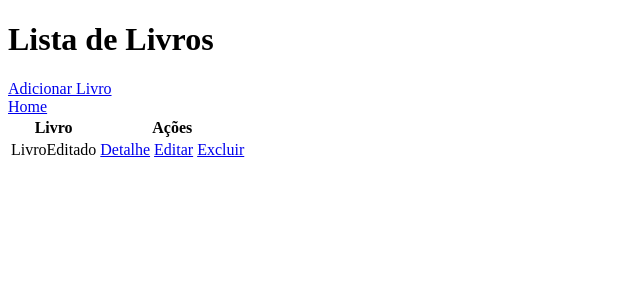
After one commit to JoaoPedroSBT00/sistema-django, a Django app: page /livros/livros/ in a window 1280 px wide. The commit adds this page. Shown: the top 300 px of the page, without its empty margins (0-640 px from the left). Run offline with Django 5.2, Linux system fonts and the light colour scheme; data comes from the database, SQL or seed files in the repository; both versions use the stored data as it was after the commit.

Commit message:
Crud de Livro - Pronto

```diff
--- /dev/null
+++ b/livros/templates/livros/detalhe.html
@@ -0,0 +1,4 @@
+<h1>Nome: {{ livro.titulo }}</h1>
+<h2>Autor: {{ livro.autor }}</h2>
+<h2>Editora: {{ livro.editora }}</h2>
+<h2>Ano de Publicação: {{ livro.ano }}</h2>
--- a/livros/templates/livros/index.html
+++ b/livros/templates/livros/index.html
@@ -27,7 +27,7 @@
                 </button>
                 <div class="collapse navbar-collapse" id="navbarResponsive">
                     <ul class="navbar-nav ms-auto">
-                        <li class="nav-item mx-0 mx-lg-1"><a class="nav-link py-3 px-0 px-lg-3 rounded" href="index.html">Livros</a></li>
+                        <li class="nav-item mx-0 mx-lg-1"><a class="nav-link py-3 px-0 px-lg-3 rounded" href="livros/livros/">Livros</a></li>
                         <li class="nav-item mx-0 mx-lg-1"><a class="nav-link py-3 px-0 px-lg-3 rounded" href='materias/'>Matérias</a></li>
                         <li class="nav-item mx-0 mx-lg-1"><a class="nav-link py-3 px-0 px-lg-3 rounded" href="aulas/">Aulas</a></li>
                     </ul>
--- /dev/null
+++ b/livros/templates/livros/livro.html
@@ -0,0 +1,35 @@
+<!DOCTYPE html>
+<html lang="en">
+<head>
+    <meta charset="UTF-8">
+    <meta name="viewport" content="width=device-width, initial-scale=1.0">
+    <title>Livro</title>
+</head>
+<body>
+    <h1>Lista de Livros</h1>
+    <a href="/livros/criar_livro" class="btn btn-success mb-3"> Adicionar Livro</a>
+
+    <div class="table-responsive">
+      <table class="table table-bordered table-striped">
+        <thead class="table-dark">
+          <tr>
+            <th>Livro</th>
+            <th colspan="3" class="text-center">Ações</th>
+          </tr>
+        </thead>
+        <tbody>
+          {% for livros in livro %}
+          <tr>
+            <td>{{ livros.titulo }}</td>
+            <td><a href="/livros/{{ livros.id }}/" class="btn btn-info btn-sm">Detalhe</a></td>
+            <td><a href="/livros/editar/{{ livros.id }}/" class="btn btn-warning btn-sm">Editar</a></td>
+            <td><a href="/livros/remover/{{ livros.id }}/" class="btn btn-danger btn-sm">Excluir</a></td>
+          </tr>
+          {% empty %}
+          <tr>
+            <td colspan="4" class="text-center">Nenhum livro ainda!.</td>
+          </tr>
+          {% endfor %}
+          <a href="/">Home</a>
+</body>
+</html>
--- a/livros/urls.py
+++ b/livros/urls.py
@@ -2,6 +2,9 @@ from django.urls import path
 from . import views
 
 urlpatterns = [
+    path('livros/', views.livro, name='livro'),
     path('criar_livro/', views.criar_livro, name='criar_livro'),
-    path('', views.home, name='home')
+    path('<int:id_livro>/', views.detalhe, name='detalhe'),
+    path('remover/<int:id_livro>/', views.remover, name='remover'),
+    path('editar/<int:id_livro>/', views.editar, name='editar'),
 ]
--- a/livros/views.py
+++ b/livros/views.py
@@ -1,8 +1,45 @@
-from django.shortcuts import render
+from django.shortcuts import render, redirect
+from .models import livros
+from .forms import livroForm
+
+def livro(request):
+    livro = livros.objects.all() .order_by('titulo')
+    return render(request, 'livros/livro.html', {'livro': livro})
 
 def criar_livro(request):
+    if request.method == 'POST':
+        form = livroForm(request.POST)
+        if form.is_valid():
+            form.save()
+            return redirect('livro')
+    else:
+        form = livroForm()
+    return render(request, 'livros/criar_livro.html', {'form': form})
+
+def remover(request, id_livro):
+    livro = livros.objects.get(id=id_livro)
     if request.method == 'GET':
-        return render(request, 'livros/criar_livro.html')
+        livro.delete()
+        return redirect('livro')
+    return render(request, 'livros/remover.html', {'livro': livro})
+
+def editar(request, id_livro):
+    livro_obj = livros.objects.get(id=id_livro)
+    if request.method == 'POST':
+        form = livroForm(request.POST, instance=livro_obj)
+        if form.is_valid():
+            form.save()
+            return redirect('livro')
+    else:
+        form = livroForm(instance=livro_obj)
+    return render(request, 'livros/editar.html', {'form': form, 'livro': livro_obj})
+
+
+def detalhe(request, id_livro):
+    livro = livros.objects.get(id=id_livro)
+
+    return render(request, 'livros/detalhe.html', {'livro': livro})
+
 
 def home(request):
     if request.method == 'GET':
```
Also changed, not shown: livros/forms.py (added, +8 -0 lines), livros/templates/livros/criar_livro.html (+20 -21 lines), livros/templates/livros/editar.html (added, +17 -0 lines), livros/templates/livros/remover.html (added, +11 -0 lines), db.sqlite3.
